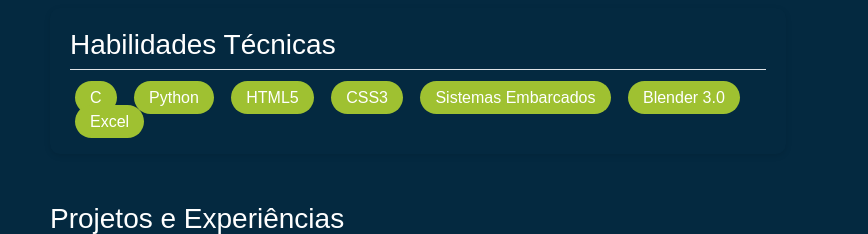
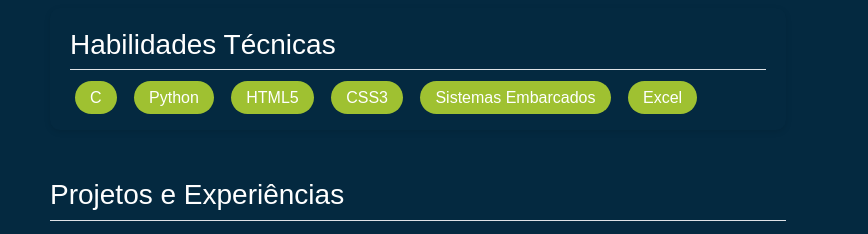
Before and after one commit to pedrofalconi-ux/sobre, a plain HTML site: page index.html in a window 1280 px wide. Shown: the part 297-531 px from the top of the page, 412-1280 px from the left. Drawn offline with nearby package versions, Linux system fonts and the light colour scheme.

Commit message:
Update index.html

```diff
--- a/index.html
+++ b/index.html
@@ -76,7 +76,6 @@
     <span class="skill-badge me-2">HTML5</span>
     <span class="skill-badge me-2">CSS3</span>
     <span class="skill-badge me-2">Sistemas Embarcados</span>
-    <span class="skill-badge me-2">Blender 3.0</span>
     <span class="skill-badge me-2">Excel</span>
 </div>
 
```
